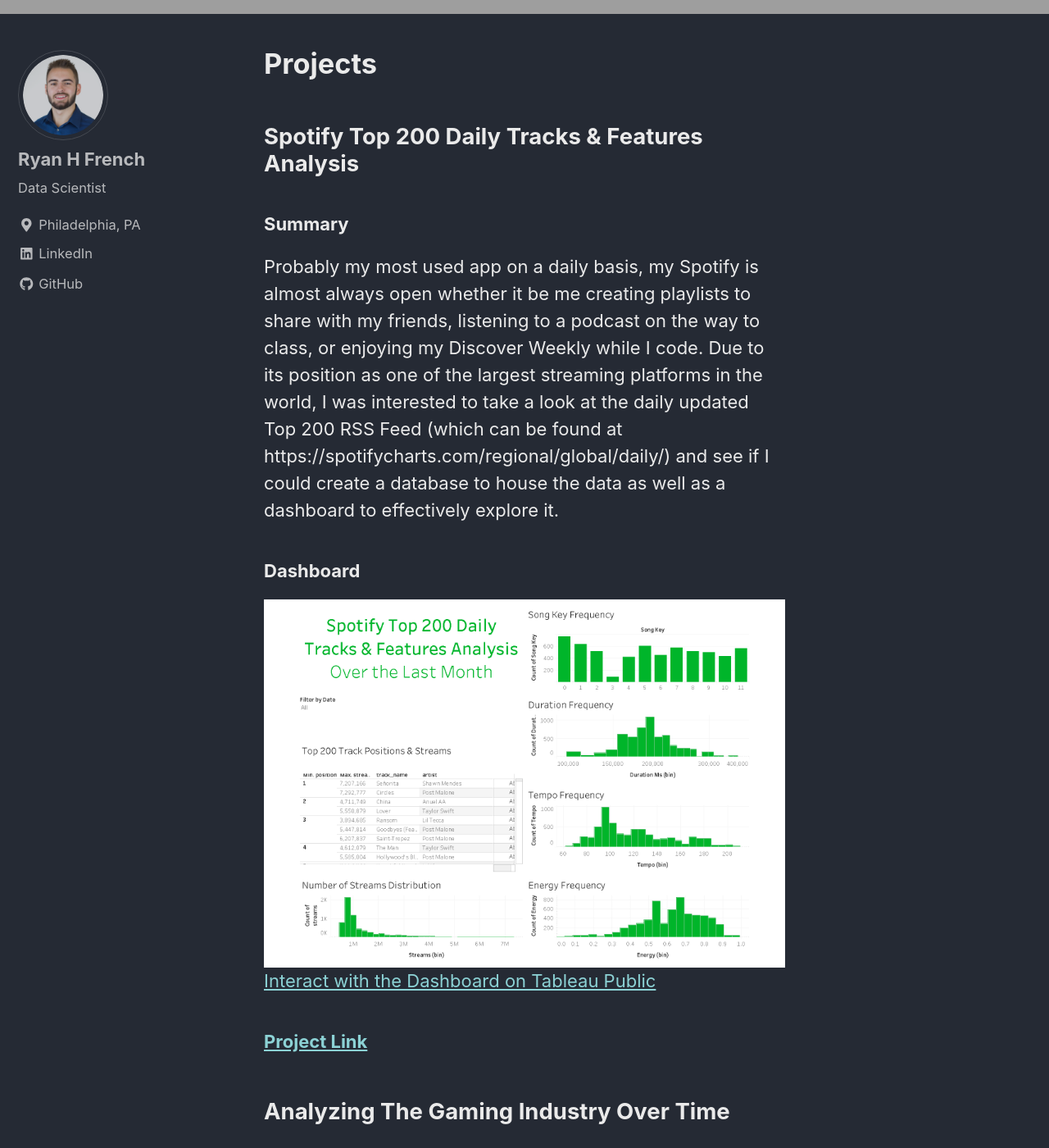
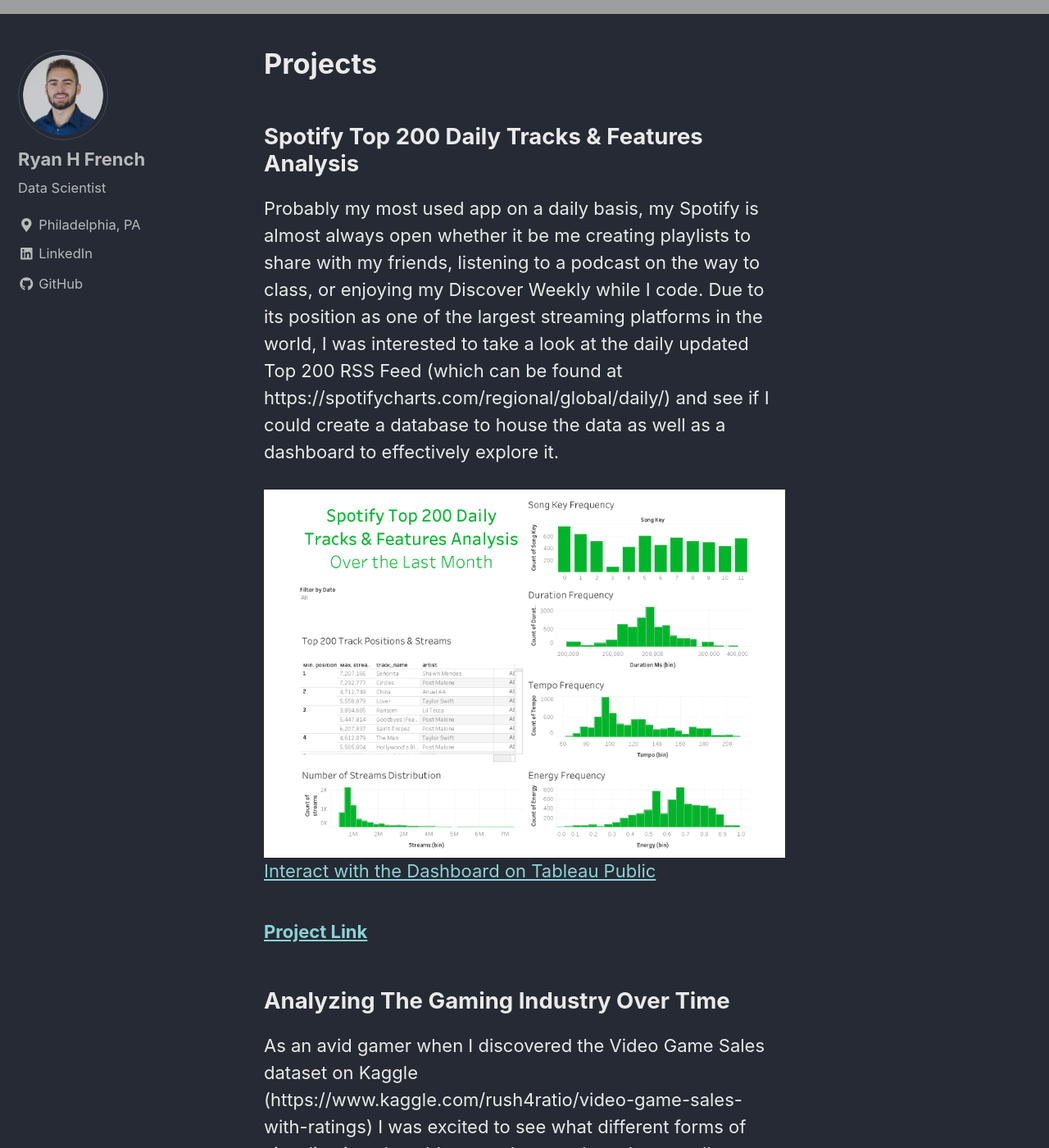
Before and after one commit to ryanhfrench/ryanhfrench.github.io, a Jekyll site: the page built from _pages/projects.md, in a window 1280 px wide and 1400 px high, scrolled down 1043 px. Shown: the whole window at 82% size. Built offline with Jekyll 4.4.1, drawn with Linux system fonts in a browser that asks for light colours; nearby versions of some CDN libraries.

Commit message:
Cleaning up 'project' page layout

```diff
--- a/_pages/projects.md
+++ b/_pages/projects.md
@@ -8,10 +8,8 @@
 ---
 ## Spotify Top 200 Daily Tracks & Features Analysis
 
-### Summary
 Probably my most used app on a daily basis, my Spotify is almost always open whether it be me creating playlists to share with my friends, listening to a podcast on the way to class, or enjoying my Discover Weekly while I code. Due to its position as one of the largest streaming platforms in the world, I was interested to take a look at the daily updated Top 200 RSS Feed (which can be found at https://spotifycharts.com/regional/global/daily/) and see if I could create a database to house the data as well as a dashboard to effectively explore it.
 
-### Dashboard
 <img src="/images/dashboard_image.png">
 [Interact with the Dashboard on Tableau Public](https://public.tableau.com/profile/ryan.french4207#!/vizhome/SpotifyTop200DailyTracksFeaturesAnalysis/SpotifyTop200DailyTracksFeaturesAnalysis)
 
@@ -19,17 +17,14 @@
 
 ## Analyzing The Gaming Industry Over Time
 
-### Summary
 As an avid gamer when I discovered the Video Game Sales dataset on Kaggle (https://www.kaggle.com/rush4ratio/video-game-sales-with-ratings) I was excited to see what different forms of visualizations I could create. In regards to the overall presentation, I wanted to embrace the culture of video games from a stylistic point of view and opted for a retro-themed color scheme and image style.
 
-### Poster
 <img src="/images/poster_image.png">
 
 ### [Project Link](https://github.com/ryanhfrench/portfolio/tree/master/digitizing_the_gaming_industry)
 
 ## Visualizing, Predicting, & Understanding Crime in Syracuse
 
-### Summary
 As the culmination of my Undergraduate career in at Syracuse University's School of Information Science and the Renée Crown Honors Program, I was interested in pursuing a Capstone project that both would allow me to demonstrate my Data Science skillset and also contribute to the local community. It is with this goal in mind that I set out to visualize, predict, and understand the nature of crime in the city of Syracuse with the goal of providing new insights to the Syracuse population.
 
 ### [Project Link](https://github.com/ryanhfrench/portfolio/tree/master/visualizing_predicting_understanding_crime_in_syracuse)
```
